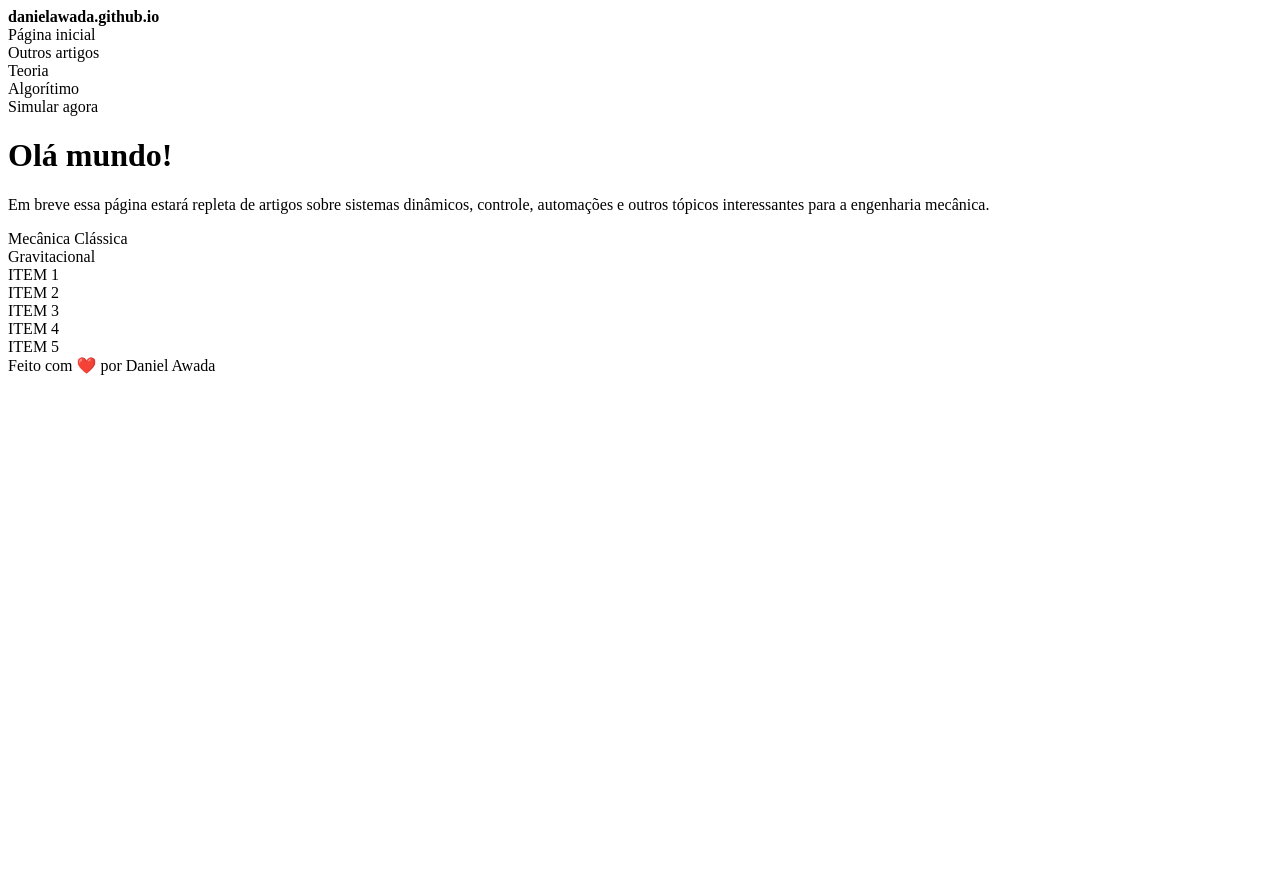
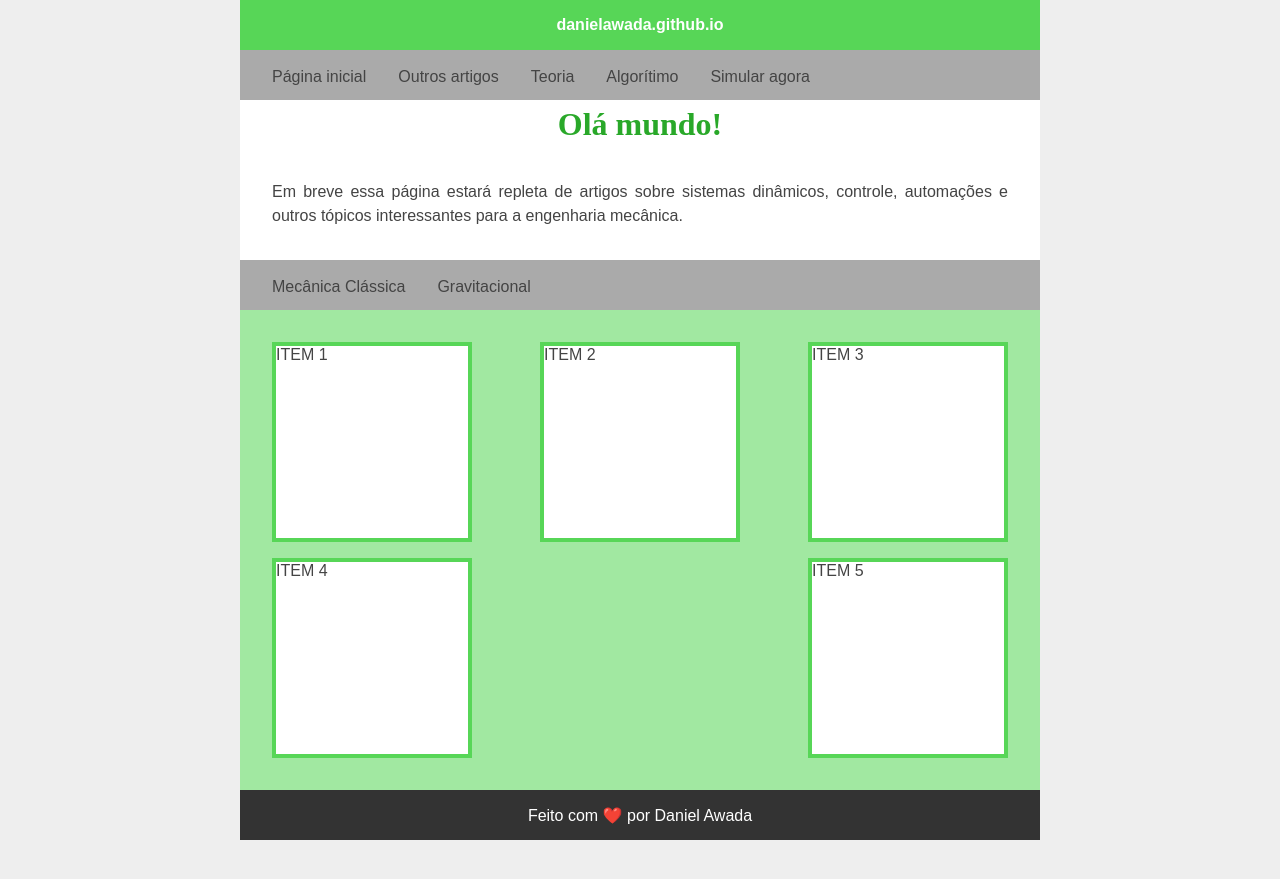
Before and after one commit to DanielAwada/DanielAwada.github.io, a Jekyll site: the page built from index.html, in a window 1280 px wide. Shown: the top 879 px of the page. Built offline with Jekyll 4.4.1, drawn with Linux system fonts in a browser that asks for light colours.

Commit message:
Update default.html

```diff
--- a/_layouts/default.html
+++ b/_layouts/default.html
@@ -3,7 +3,7 @@
 <html lang="pt-br">
 <head>
     <meta charset="utf-8" />
-    <link href="style.css" rel="stylesheet" type="text/css" />
+    <link href="css/style.css" rel="stylesheet" type="text/css" />
     <title>{{ page.title }}</title>
     <script src="https://polyfill.io/v3/polyfill.min.js?features=es6"></script>
     <script id="MathJax-script" async src="https://cdn.jsdelivr.net/npm/mathjax@3/es5/tex-mml-chtml.js"></script>
```
